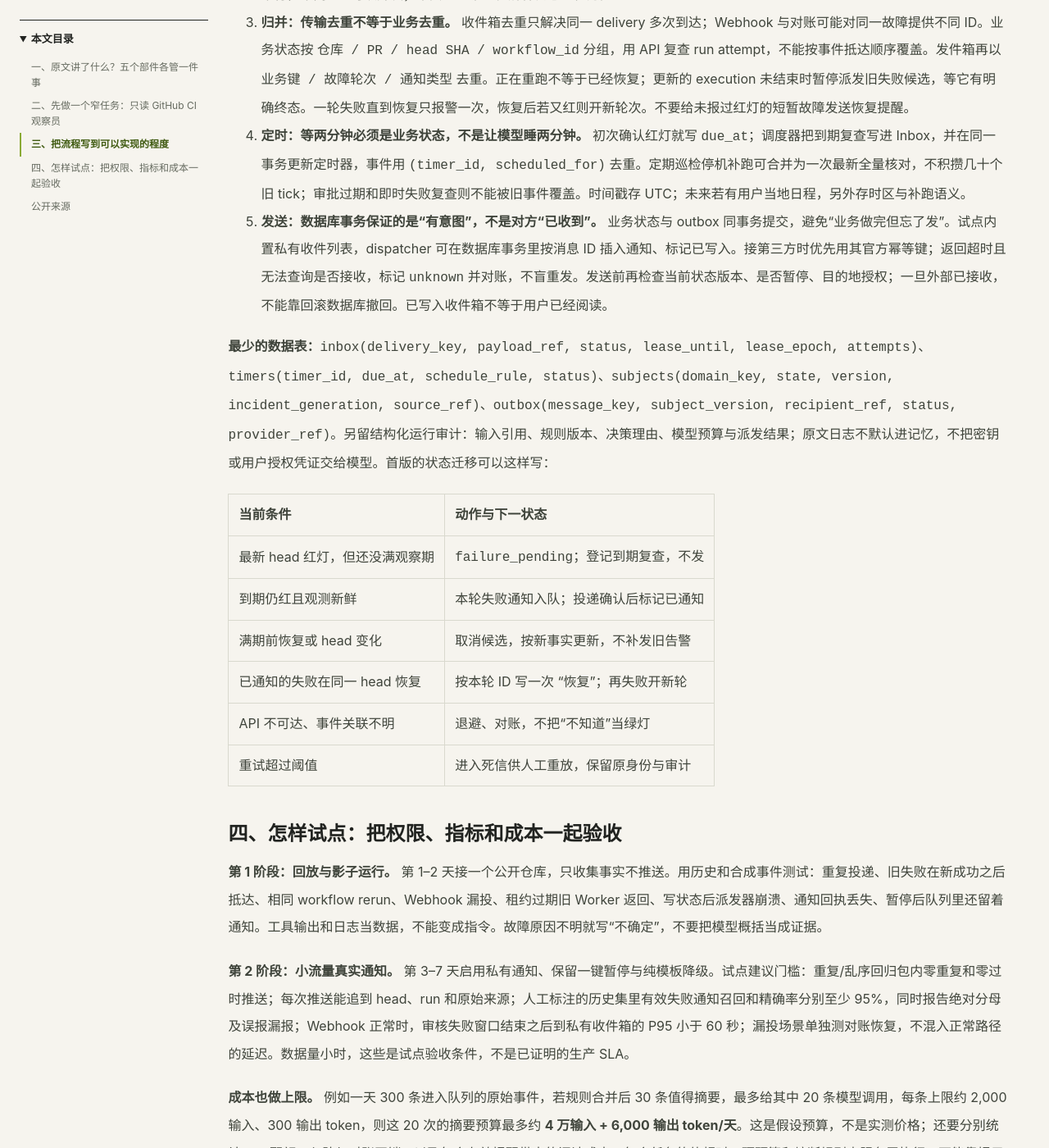
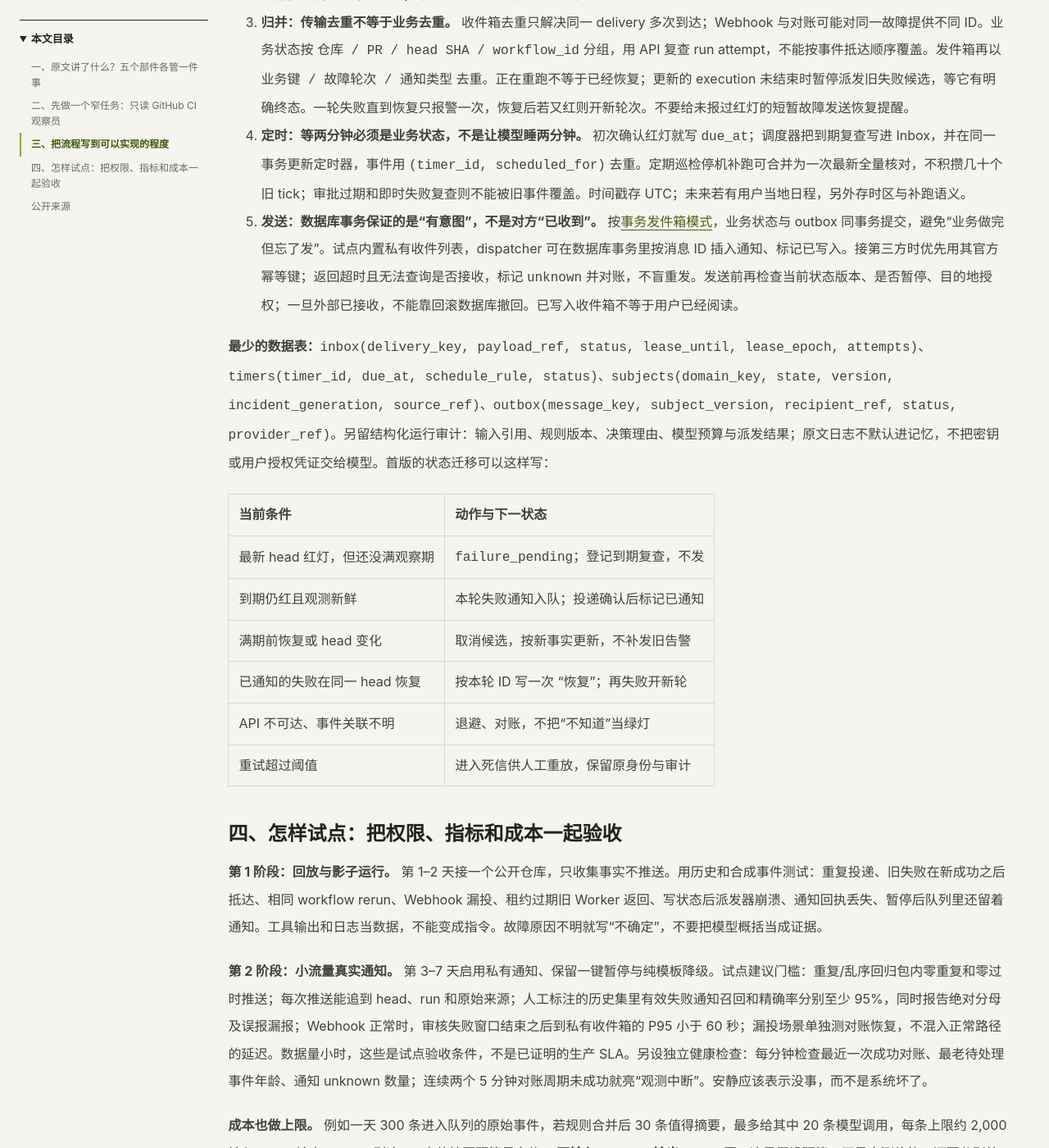
Before and after one commit to ai-v5/LLMNews, a Jekyll site: the page built from docs/_posts/2026-11-16-building-always-on-agents.md, in a window 1280 px wide and 1400 px high, scrolled down 2915 px. Shown: the whole window at 82% size. Built offline with Jekyll 4.4.1, drawn with Linux system fonts in a browser that asks for light colours.

Commit message:
补充通知交付边界和独立健康检查

```diff
--- a/docs/_posts/2026-11-16-building-always-on-agents.md
+++ b/docs/_posts/2026-11-16-building-always-on-agents.md
@@ -19,6 +19,8 @@ sources:
     url: "https://docs.github.com/en/webhooks/using-webhooks/best-practices-for-using-webhooks"
   - title: "GitHub Docs：Actions 工作流运行 API"
     url: "https://docs.github.com/en/rest/actions/workflow-runs"
+  - title: "AWS：事务发件箱与重复投递边界"
+    url: "https://docs.aws.amazon.com/prescriptive-guidance/latest/cloud-design-patterns/transactional-outbox.html"
   - title: "GitHub Docs：处理失败投递"
     url: "https://docs.github.com/en/webhooks/using-webhooks/handling-failed-webhook-deliveries"
 ---
@@ -72,7 +74,7 @@ Outbox → 派发 / 对账 → 私有通知列表
 2. **领取：只允许一个有效提交者，而非假定永远只有一个进程。** 用短事务领取任务、设置租约和递增的代号，外部读和模型调用放到事务外。提交时在 SQL 里校验代号与业务状态版本；超时接管后，旧 Worker 即使恢复，也不能把旧结论写回。同一 PR 首版串行，不同 PR 可以并发；不要让一个正在解释日志的任务阻塞全仓。
 3. **归并：传输去重不等于业务去重。** 收件箱去重只解决同一 delivery 多次到达；Webhook 与对账可能对同一故障提供不同 ID。业务状态按 `仓库 / PR / head SHA / workflow_id` 分组，用 API 复查 run attempt，不能按事件抵达顺序覆盖。发件箱再以 `业务键 / 故障轮次 / 通知类型` 去重。正在重跑不等于已经恢复；更新的 execution 未结束时暂停派发旧失败候选，等它有明确终态。一轮失败直到恢复只报警一次，恢复后若又红则开新轮次。不要给未报过红灯的短暂故障发送恢复提醒。
 4. **定时：等两分钟必须是业务状态，不是让模型睡两分钟。** 初次确认红灯就写 `due_at`；调度器把到期复查写进 Inbox，并在同一事务更新定时器，事件用 `(timer_id, scheduled_for)` 去重。定期巡检停机补跑可合并为一次最新全量核对，不积攒几十个旧 tick；审批过期和即时失败复查则不能被旧事件覆盖。时间戳存 UTC；未来若有用户当地日程，另外存时区与补跑语义。
-5. **发送：数据库事务保证的是“有意图”，不是对方“已收到”。** 业务状态与 outbox 同事务提交，避免“业务做完但忘了发”。试点内置私有收件列表，dispatcher 可在数据库事务里按消息 ID 插入通知、标记已写入。接第三方时优先用其官方幂等键；返回超时且无法查询是否接收，标记 `unknown` 并对账，不盲重发。发送前再检查当前状态版本、是否暂停、目的地授权；一旦外部已接收，不能靠回滚数据库撤回。已写入收件箱不等于用户已经阅读。
+5. **发送：数据库事务保证的是“有意图”，不是对方“已收到”。** 按[事务发件箱模式](https://docs.aws.amazon.com/prescriptive-guidance/latest/cloud-design-patterns/transactional-outbox.html)，业务状态与 outbox 同事务提交，避免“业务做完但忘了发”。试点内置私有收件列表，dispatcher 可在数据库事务里按消息 ID 插入通知、标记已写入。接第三方时优先用其官方幂等键；返回超时且无法查询是否接收，标记 `unknown` 并对账，不盲重发。发送前再检查当前状态版本、是否暂停、目的地授权；一旦外部已接收，不能靠回滚数据库撤回。已写入收件箱不等于用户已经阅读。
 
 **最少的数据表：**`inbox(delivery_key, payload_ref, status, lease_until, lease_epoch, attempts)`、`timers(timer_id, due_at, schedule_rule, status)`、`subjects(domain_key, state, version, incident_generation, source_ref)`、`outbox(message_key, subject_version, recipient_ref, status, provider_ref)`。另留结构化运行审计：输入引用、规则版本、决策理由、模型预算与派发结果；原文日志不默认进记忆，不把密钥或用户授权凭证交给模型。首版的状态迁移可以这样写：
 
@@ -89,7 +91,7 @@ Outbox → 派发 / 对账 → 私有通知列表
 
 **第 1 阶段：回放与影子运行。** 第 1–2 天接一个公开仓库，只收集事实不推送。用历史和合成事件测试：重复投递、旧失败在新成功之后抵达、相同 workflow rerun、Webhook 漏投、租约过期旧 Worker 返回、写状态后派发器崩溃、通知回执丢失、暂停后队列里还留着通知。工具输出和日志当数据，不能变成指令。故障原因不明就写“不确定”，不要把模型概括当成证据。
 
-**第 2 阶段：小流量真实通知。** 第 3–7 天启用私有通知、保留一键暂停与纯模板降级。试点建议门槛：重复/乱序回归包内零重复和零过时推送；每次推送能追到 head、run 和原始来源；人工标注的历史集里有效失败通知召回和精确率分别至少 95%，同时报告绝对分母及误报漏报；Webhook 正常时，审核失败窗口结束之后到私有收件箱的 P95 小于 60 秒；漏投场景单独测对账恢复，不混入正常路径的延迟。数据量小时，这些是试点验收条件，不是已证明的生产 SLA。
+**第 2 阶段：小流量真实通知。** 第 3–7 天启用私有通知、保留一键暂停与纯模板降级。试点建议门槛：重复/乱序回归包内零重复和零过时推送；每次推送能追到 head、run 和原始来源；人工标注的历史集里有效失败通知召回和精确率分别至少 95%，同时报告绝对分母及误报漏报；Webhook 正常时，审核失败窗口结束之后到私有收件箱的 P95 小于 60 秒；漏投场景单独测对账恢复，不混入正常路径的延迟。数据量小时，这些是试点验收条件，不是已证明的生产 SLA。另设独立健康检查：每分钟检查最近一次成功对账、最老待处理事件年龄、通知 unknown 数量；连续两个 5 分钟对账周期未成功就亮“观测中断”。安静应该表示没事，而不是系统坏了。
 
 **成本也做上限。** 例如一天 300 条进入队列的原始事件，若规则合并后 30 条值得摘要，最多给其中 20 条模型调用，每条上限约 2,000 输入、300 输出 token，则这 20 次的摘要预算最多约 **4 万输入 + 6,000 输出 token/天**。这是假设预算，不是实测价格；还要分别统计 API 配额、入队与对账开销，以及每个有效提醒带来的阅读成本。每个任务的软超时、硬预算和熔断规则由服务层执行，不能靠提示词自报。没有证据表明摘要比模板更有用，就关闭模型。[Claude 提示缓存](https://platform.claude.com/docs/en/build-with-claude/prompt-caching) 默认 5 分钟、另有 1 小时选项；跨小时醒来的任务不能把复用计为必然，预算按缓存未命中也能运行来设计。
 
```
